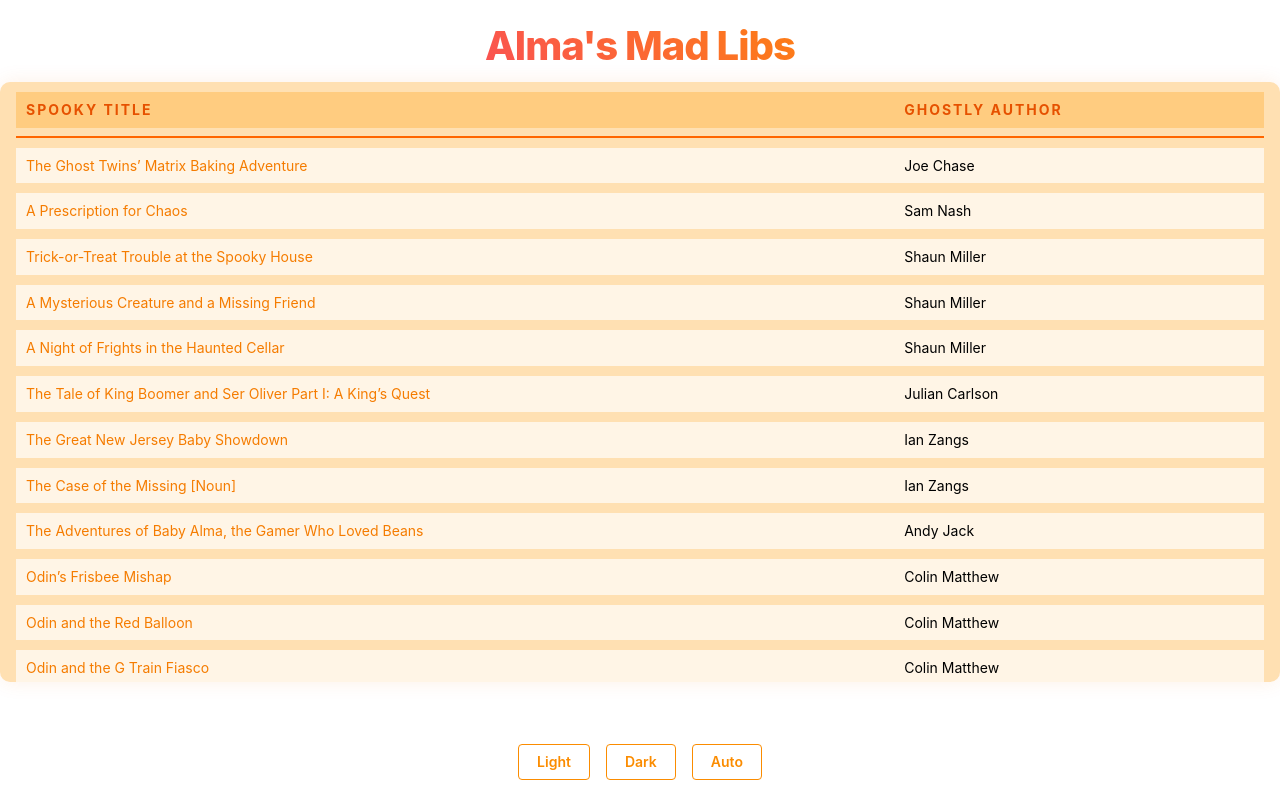
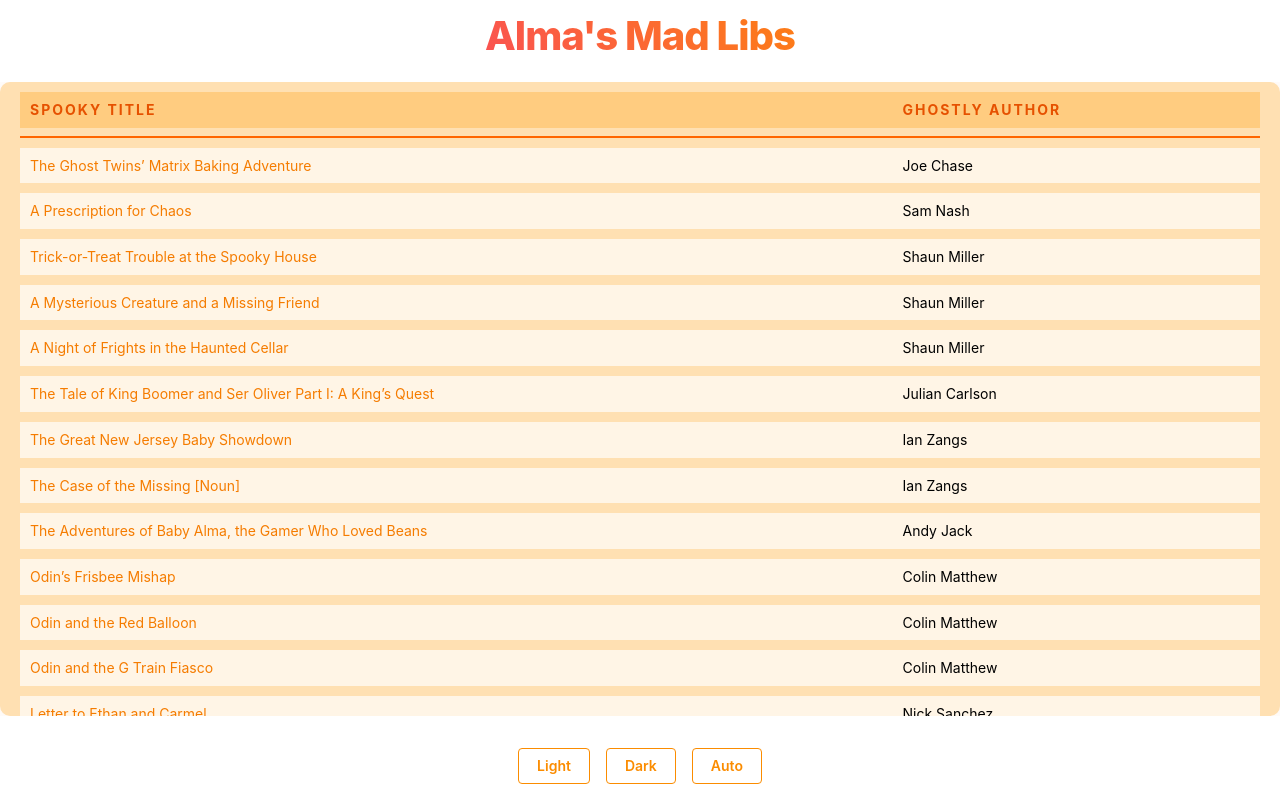
Before and after one commit to CaitlinConway/madlibs-mantine, a Next.js app: page / in a window 1280 px wide. Built offline with nearby package versions, Linux system fonts and the light colour scheme.

Commit message:
make homepage stick to one vh

```diff
--- a/app/page.tsx
+++ b/app/page.tsx
@@ -1,16 +1,18 @@
 import { ColorSchemeToggle } from '../components/ColorSchemeToggle/ColorSchemeToggle';
 import { Welcome } from '../components/Welcome/Welcome';
 import { TableScrollArea } from '@/components/TableScrollArea/TableScrollArea';
-import { Box } from '@mantine/core';
+import { Box, Flex } from '@mantine/core';
 
 export default function HomePage() {
   return (
-    <Box style={{ height: '100vh', display: 'flex', flexDirection: 'column' }}>
+    <Flex direction="column" style={{ height: '100vh' }}>
       <Welcome />
-      <TableScrollArea />
-      <Box style={{ marginTop: 'auto', padding: '20px' }}>
+      <Box style={{ flex: 1, overflow: 'hidden' }}>
+        <TableScrollArea />
+      </Box>
+      <Box mb="md">
         <ColorSchemeToggle />
       </Box>
-    </Box>
+    </Flex>
   );
 }
--- a/components/TableScrollArea/TableScrollArea.module.css
+++ b/components/TableScrollArea/TableScrollArea.module.css
@@ -1,9 +1,8 @@
 .tableWrapper {
   padding: 0 20px;
-  height: calc(100vh - 200px);
+  height: 100%;
   display: flex;
   flex-direction: column;
-  justify-content: center;
   background-color: light-dark(var(--mantine-color-halloween-1), var(--mantine-color-ghost-9));
   border-radius: 10px;
   box-shadow: 0 0 20px light-dark(rgba(239, 108, 0, 0.1), rgba(255, 165, 0, 0.3));
--- a/components/TableScrollArea/TableScrollArea.tsx
+++ b/components/TableScrollArea/TableScrollArea.tsx
@@ -49,7 +49,7 @@ export function TableScrollArea() {
     }
 
     return (
-        <Box className={classes.tableWrapper} px="md">
+        <Box className={classes.tableWrapper} style={{ height: '100%' }}>
             <ScrollArea className={classes.scrollArea} onScrollPositionChange={({ y }) => setScrolled(y !== 0)}>
                 <Table className={classes.table}>
                     <Table.Thead className={cx(classes.header, { [classes.scrolled]: scrolled })}>
--- a/components/Welcome/Welcome.tsx
+++ b/components/Welcome/Welcome.tsx
@@ -1,14 +1,14 @@
-import { Anchor, Text, Title } from '@mantine/core';
+import { Text, Title, Box } from '@mantine/core';
 import classes from './Welcome.module.css';
 
 export function Welcome() {
   return (
-    <>
-      <Title className={classes.title} ta="center" mt={20}>
+    <Box py="xs">
+      <Title className={classes.title} ta="center">
         <Text inherit variant="gradient" component="span" gradient={{ from: 'red', to: 'orange' }}>
           Alma's Mad Libs
         </Text>
       </Title>
-    </>
+    </Box>
   );
 }
```
